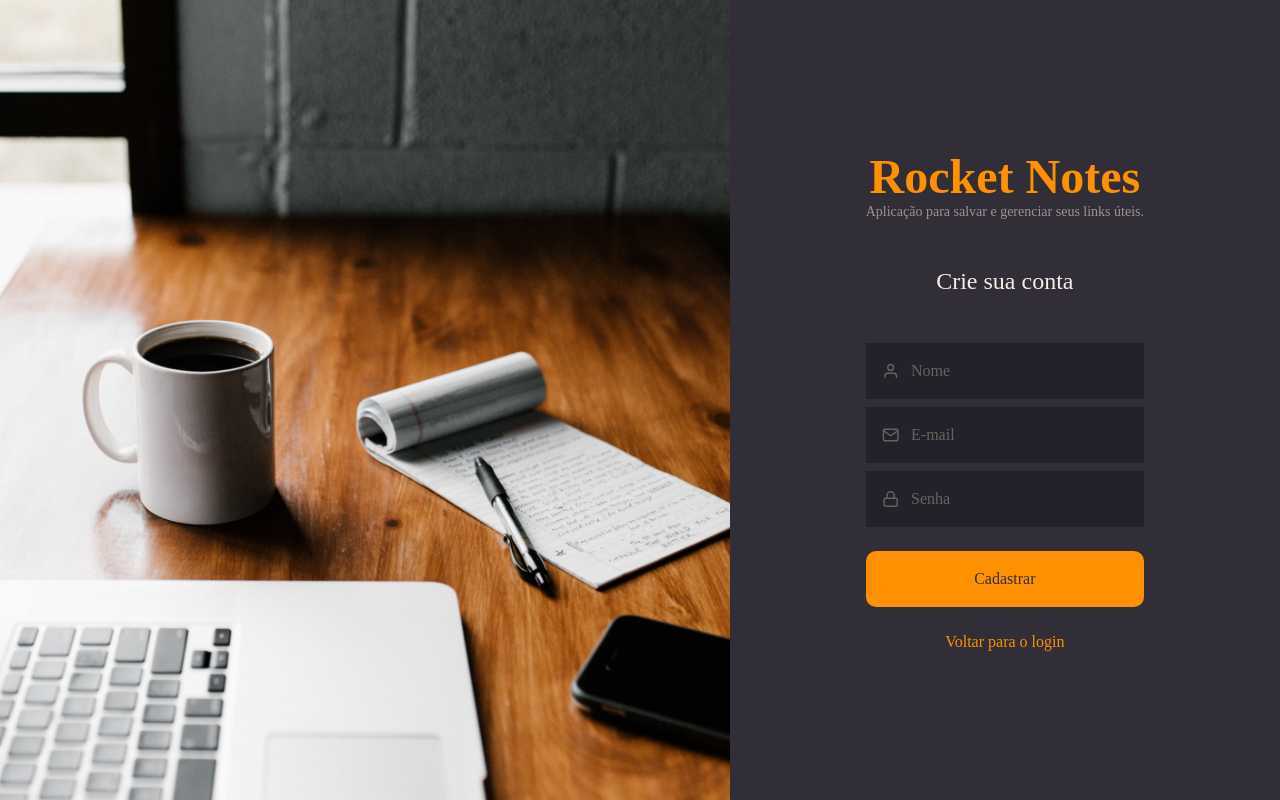
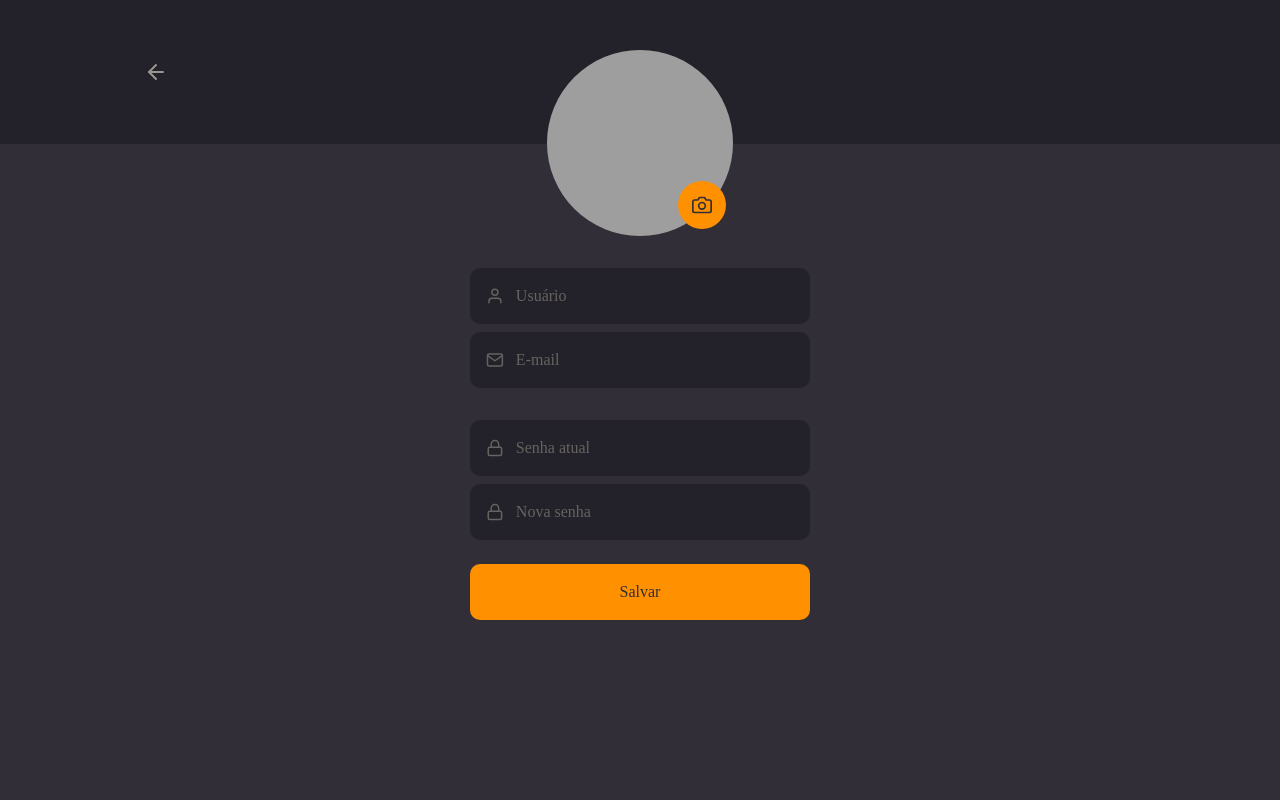
Before and after one commit to thamirespieve/Aulas-Explorer, a React app in the folder Stage09/rockeatnotes/: page / in a window 1280 px wide. Built offline with nearby package versions, Linux system fonts and the light colour scheme; grey boxes are pictures that could not be loaded; the HTML template or start-up script is replaced by a standard one.

Commit message:
feat: Profile page

```diff
--- a/Stage09/rockeatnotes/src/components/Input/style.js
+++ b/Stage09/rockeatnotes/src/components/Input/style.js
@@ -9,7 +9,7 @@
   color: ${({ theme }) => theme.COLORS.GRAY_300};
 
   margin-bottom: 8px;
-  border-radius: 0%;
+  border-radius: 10px;
 
   input {
     height: 56px;
--- a/Stage09/rockeatnotes/src/main.jsx
+++ b/Stage09/rockeatnotes/src/main.jsx
@@ -4,6 +4,7 @@
 import {Home} from './pages/Home'
 import {SingIn} from './pages/SingIn'
 import {SingUp} from './pages/SingUp'
+import {Profile} from './pages/Profile'
 import {ThemeProvider} from "styled-components"
 
 import theme from "./styles/theme"
@@ -13,7 +14,7 @@
   <React.StrictMode>
     <ThemeProvider theme={theme}>
       <GlobalStyle/>
-      <SingUp />
+      <Profile />
     </ThemeProvider>
   </React.StrictMode>
 )
--- /dev/null
+++ b/Stage09/rockeatnotes/src/pages/Profile/index.jsx
@@ -0,0 +1,37 @@
+import{FiUser,FiMail,FiLock,FiArrowLeft,FiCamera} from "react-icons/fi"
+
+import { Container,Form,Avatar } from "./style";
+
+import {Input} from "../../components/Input"
+import {Button} from "../../components/Button"
+
+export function Profile(){
+
+return(
+  <Container>
+
+    <header>
+      <FiArrowLeft/>
+    </header>
+
+    <Form>
+      <Avatar>
+         <img src="https://github.com/thamirespieve.png" alt="Foto de usuário do github" />
+
+         <label htmlFor="avatar">
+          <FiCamera/>
+          <input id="avatar"
+          type="file"/>
+         </label>
+      </Avatar>
+      <Input type="text" placeholder="Usuário" icon={FiUser}/>
+      <Input type="email" placeholder="E-mail" icon={FiMail}/>
+      <Input type="password" placeholder="Senha atual" icon={FiLock}/>
+      <Input type="password" placeholder="Nova senha" icon={FiLock}/>
+
+      <Button title="Salvar"/>
+    </Form>
+  </Container>
+)
+
+}
--- /dev/null
+++ b/Stage09/rockeatnotes/src/pages/Profile/style.js
@@ -0,0 +1,74 @@
+import styled from 'styled-components'
+
+export const Container = styled.div`
+  width: 100%;
+
+  > header {
+    width: 100%;
+    height: 144px;
+    background: ${({ theme }) => theme.COLORS.BACKGROUND_900};
+
+    display: flex;
+    align-items: center;
+    padding: 0 144px;
+
+    svg {
+      color: ${({ theme }) => theme.COLORS.GRAY_100};
+      font-size: 24px;
+    }
+  }
+`
+
+export const Form = styled.form`
+  display: flex;
+  flex-direction: column;
+
+  max-width: 340px;
+  margin: 30px auto 0;
+
+  > div:nth-child(4) {
+    margin-top: 24px;
+  }
+`
+
+export const Avatar = styled.div`
+  position: relative;
+  margin: -124px auto 32px;
+
+  width: 186px;
+  height: 186px;
+  > img {
+    width: 186px;
+    height: 186px;
+
+    border-radius: 50%;
+  }
+
+  > label {
+    width: 48px;
+    height: 48px;
+
+    background-color: ${({ theme }) => theme.COLORS.ORANGE};
+    border-radius: 50%;
+
+    display: flex;
+    align-items: center;
+    justify-content: center;
+
+    position: absolute;
+    bottom: 7px;
+    right: 7px;
+
+    cursor: pointer;
+
+    input {
+      display: none;
+    }
+
+    svg {
+      width: 20px;
+      height: 20px;
+      color: ${({ theme }) => theme.COLORS.BACKGROUND_800};
+    }
+  }
+`
```
